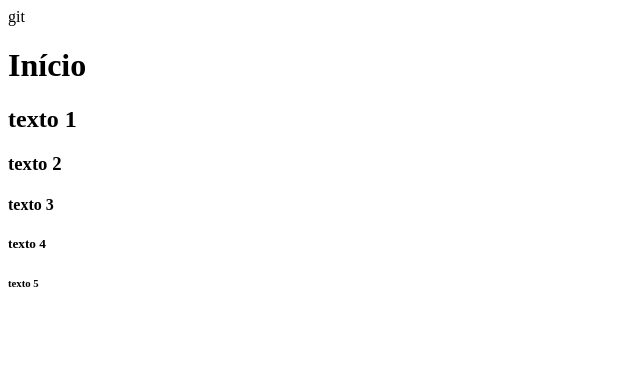
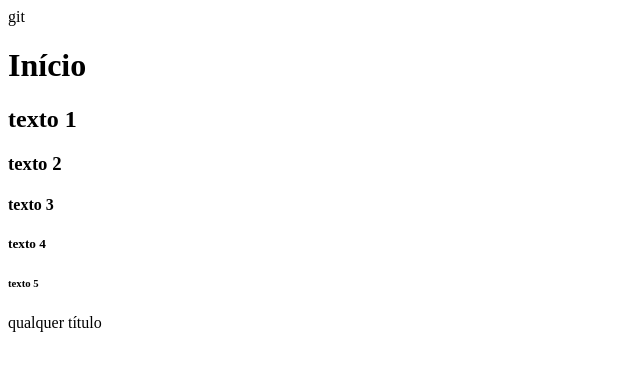
Before and after one commit to FabiolaNeris/Aula31-08-RWD, a plain HTML site: page index.html in a window 1280 px wide. Shown: the whole page, without its empty margins (0-640 px from the left). Drawn offline with Linux system fonts and the light colour scheme.

Commit message:
paragrafo

```diff
--- a/index.html
+++ b/index.html
@@ -7,11 +7,12 @@
         <script src="arquivo-javascript.js"></script>
     </head>
     <body>git
-        <h1> Início</h1>
+        <h1>Início</h1>
         <h2>texto 1</h2>
         <h3>texto 2</h3>
         <h4>texto 3</h4>
         <h5>texto 4</h5>
         <h6>texto 5</h6>
+        <p>qualquer título</p>
     </body>
 </html>
```
